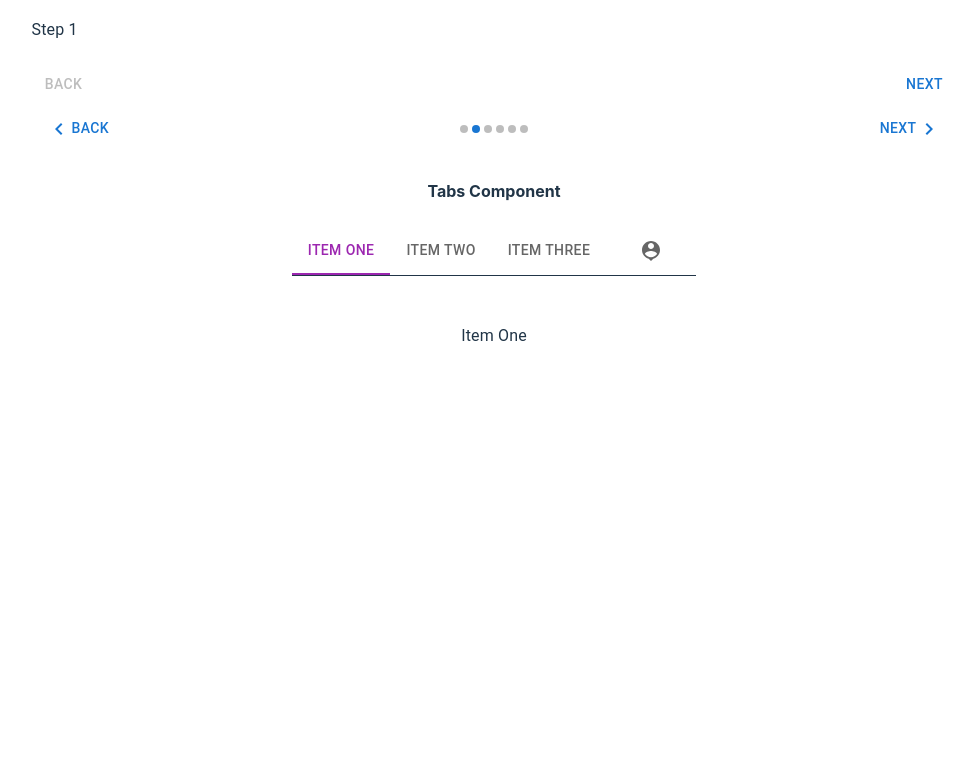
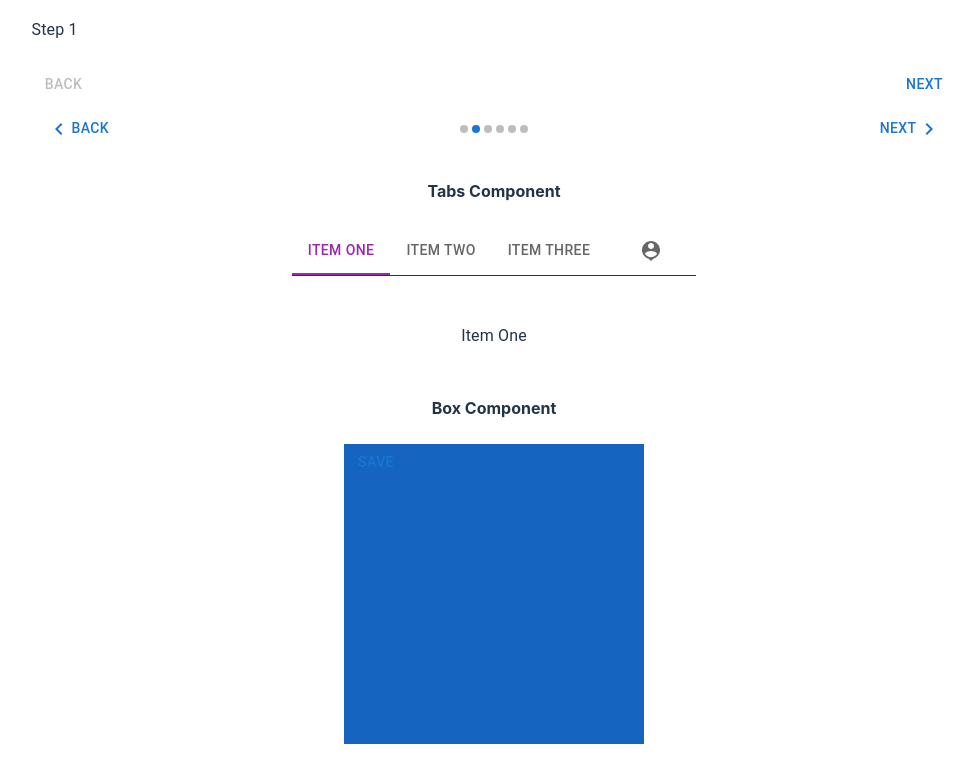
Before and after one commit to GuilhermeSousaDev/MaterialUI, a React (Vite) app in the folder react-ui/: page / in a window 1280 px wide. Shown: the part 8457-9239 px from the top of the page, without its empty margins (146-1120 px from the left). Before the commit the page ends 8869 px from the top, so only its background shows below. Built offline with nearby package versions, Linux system fonts and the light colour scheme.

Commit message:
Box Component

```diff
--- a/react-ui/src/App.jsx
+++ b/react-ui/src/App.jsx
@@ -40,6 +40,7 @@ import PaginationComponent from './components/Pagination';
 import SpeedDialComponent from './components/SpeedDial';
 import StepperComponent from './components/Stepper';
 import TabsComponent from './components/Tabs';
+import BoxComponent from './components/Box';
 
 function App() {
   return (
@@ -85,6 +86,7 @@ function App() {
       <SpeedDialComponent />
       <StepperComponent />
       <TabsComponent />
+      <BoxComponent />
     </Stack>
   )
 }
--- /dev/null
+++ b/react-ui/src/components/Box.jsx
@@ -0,0 +1,24 @@
+import { Box, Button } from '@mui/material';
+
+export default function BoxComponent() {
+  return (
+    <>
+      <h4>Box Component</h4>
+
+      <Box
+        component="span"
+        sx={{
+          width: 300,
+          height: 300,
+          backgroundColor: 'primary.dark',
+          '&:hover': {
+            backgroundColor: 'primary.main',
+            opacity: [0.9, 0.8, 0.7],
+          },
+        }}
+      >
+        <Button>Save</Button>
+      </Box>
+    </>
+  )
+}
```
